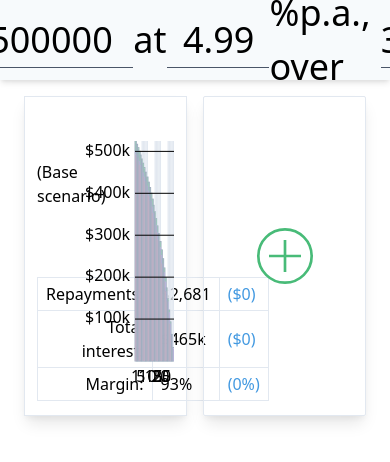
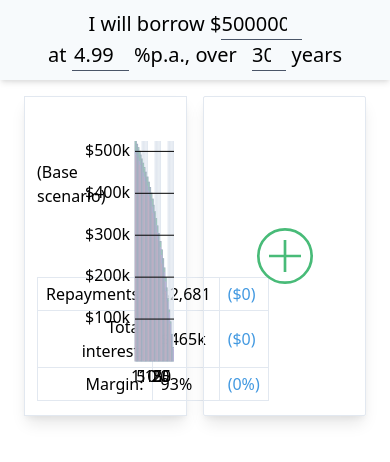
Before and after one commit to camjackson/whatif.mortgage, a React (Create React App) app: page / in a window 390 px wide. Shown: the top 462 px of the page. Built offline with nearby package versions, Linux system fonts and the light colour scheme.

Commit message:
Make the header responsive

```diff
--- a/src/Header.tsx
+++ b/src/Header.tsx
@@ -7,17 +7,23 @@ type Props = {
   setValue: (key: ScenarioKey) => (event) => void;
 };
 
+const narrowClasses = 'flex-col text-xl';
+const wideClasses = 'md:flex-row md:text-3xl';
+
 const Header: FC<Props> = ({ baseScenario, setValue }) => (
   <header className="shadow-md fixed w-full h-20 top-0 bg-gray-100">
     <form
       noValidate
-      className="flex justify-center items-center h-full text-4xl font-thin"
+      className={`h-full flex items-center justify-center font-thin ${narrowClasses} ${wideClasses}`}
     >
+      <span className="md:mr-2">
         I will borrow $
         <LoanAmountInput
           value={baseScenario.loanAmount}
           onChange={setValue(ScenarioKey.loanAmount)}
         />
+      </span>
+      <span>
         at{' '}
         <InterestRateInput
           value={baseScenario.annualInterestRate}
@@ -30,6 +36,7 @@ const Header: FC<Props> = ({ baseScenario, setValue }) => (
           onChange={setValue(ScenarioKey.loanLengthInYears)}
         />{' '}
         years
+      </span>
     </form>
   </header>
 );
--- a/src/form/Inputs.tsx
+++ b/src/form/Inputs.tsx
@@ -35,7 +35,7 @@ export const YearsInput = ({ style = {}, ...props }) => (
     min="1"
     max="99"
     step="1"
-    style={{ width: '2.5ch', ...style }}
+    style={{ width: '3ch', ...style }}
     {...props}
   />
 );
```
Lines whose indentation alone changed are shown as unchanged.
